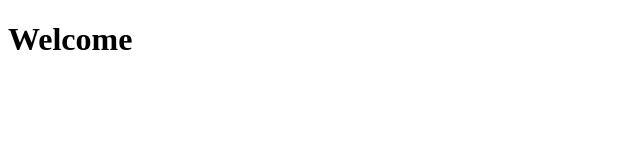
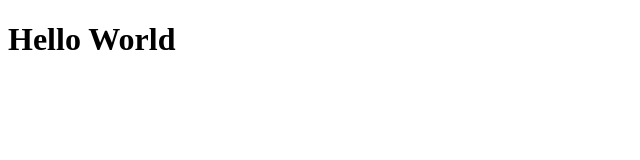
Before and after one commit to kingmxiii/next-js-readable, a Next.js app: page / in a window 1280 px wide. Shown: the top 160 px of the page, without its empty margins (0-640 px from the left). Built offline with nearby package versions, Linux system fonts and the light colour scheme.

Commit message:
build layout component

```diff
--- a/components/App.js
+++ /dev/null
@@ -1,4 +0,0 @@
-
-export default () => (
-    <div data-test="app-component"><h1>Welcome</h1></div>
-)
--- /dev/null
+++ b/components/layout/layout.js
@@ -0,0 +1,13 @@
+
+const layout = ({ children, home }) => (
+    <div data-test="layout-component">
+        <header data-test="header-node">
+
+        </header>
+        <main data-test="main-node">
+            {children}
+        </main>
+    </div>
+)
+
+export default layout
--- /dev/null
+++ b/pages/_app.js
@@ -0,0 +1,8 @@
+
+import Layout from '../components/layout/layout'
+
+export default ({ Component, pageProps }) => (
+    <Layout>
+        <Component {...pageProps} />
+    </Layout>
+)
--- a/pages/index.js
+++ b/pages/index.js
@@ -1,9 +1,8 @@
-import App from '../components/App'
 
 export default function Home() {
   return (
     <div className="container">
-      <App />
+      <h1>Hello World</h1>
     </div>
   )
 }
```
Also changed, not shown: 2 other files (tests, documents, lock files or other folders).
